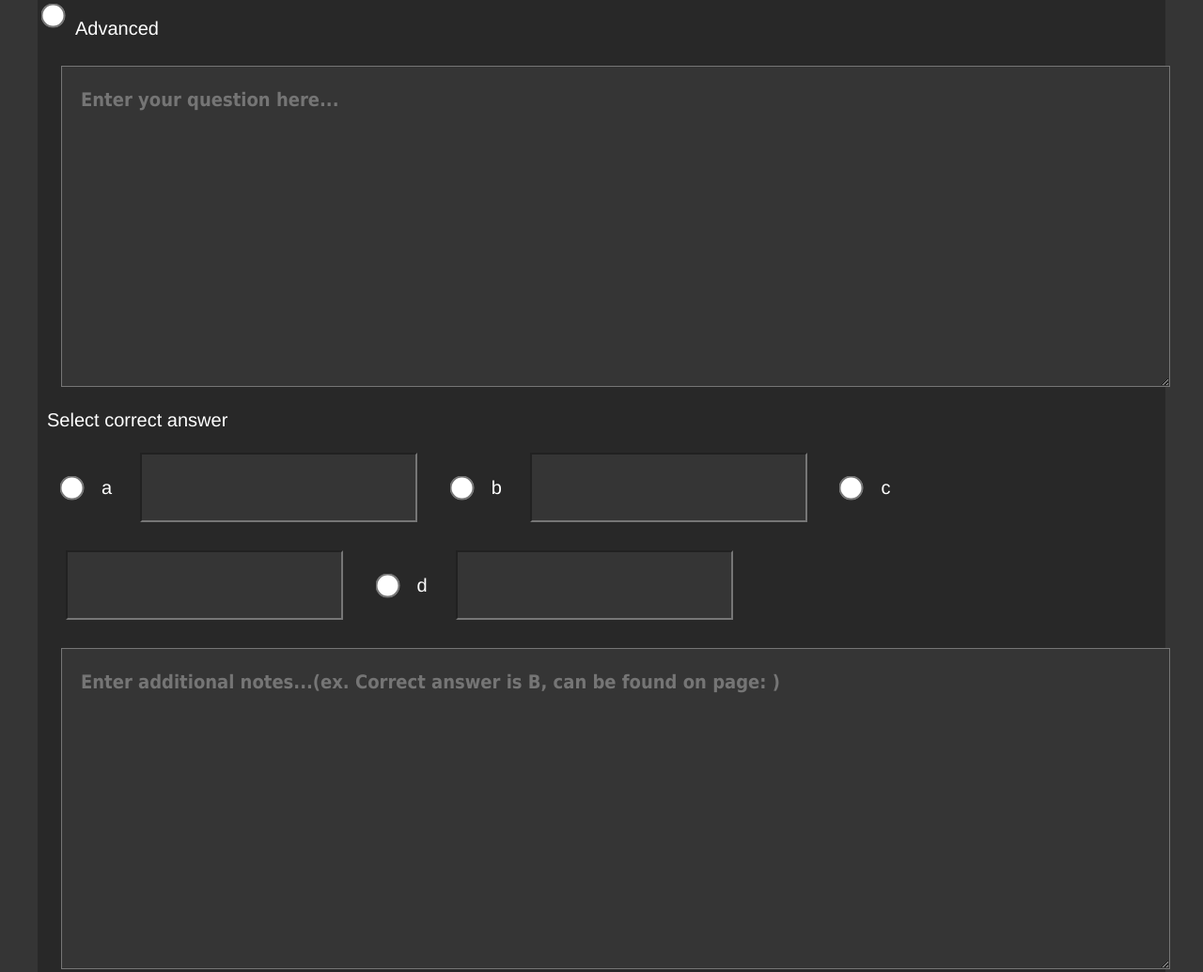
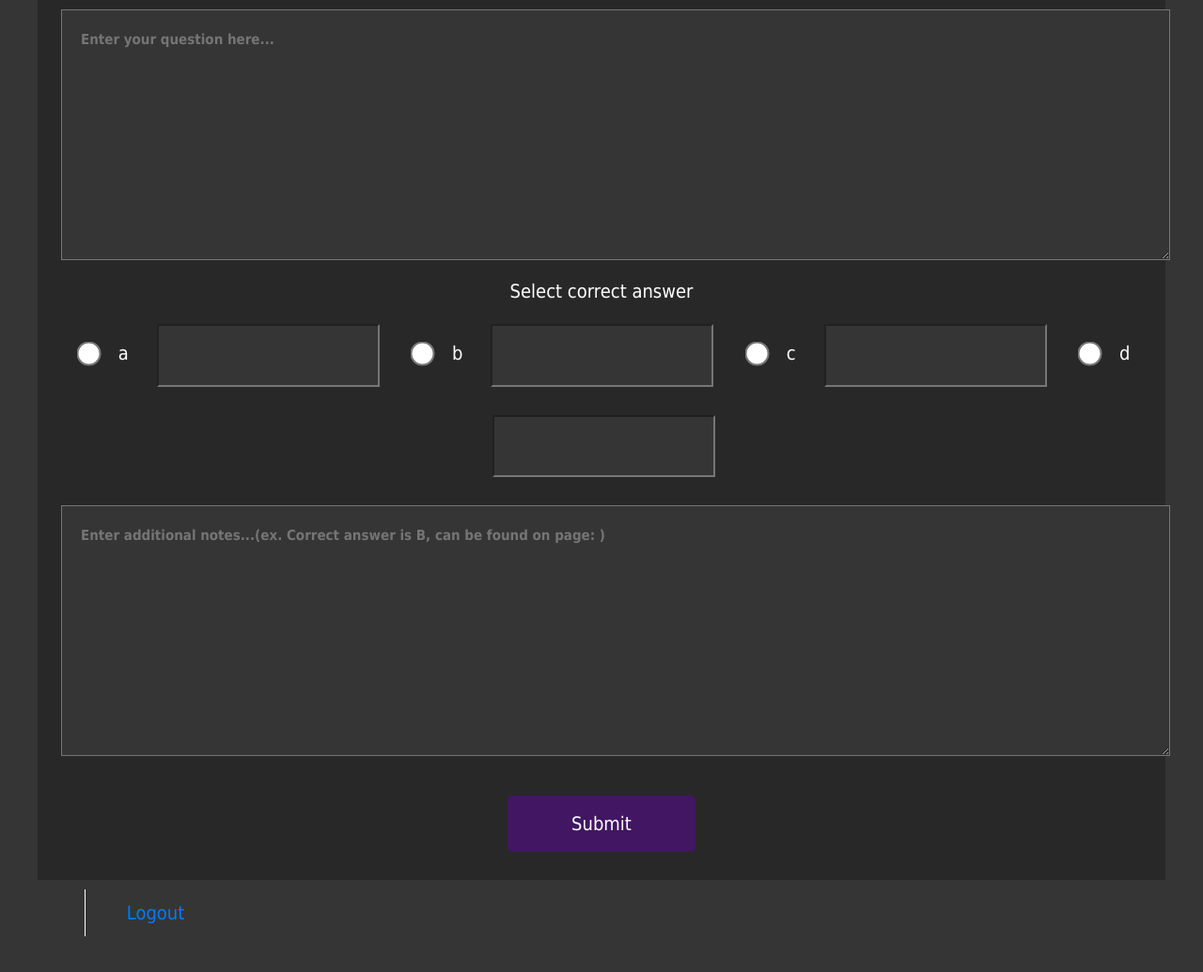
Before and after one commit to waceyts/CS4450AntiBuddies, a website: page public/admin-quiz.html in a window 1280 px wide. Shown: the part 600-1635 px from the top of the page at 94% size. Drawn offline with nearby package versions, Linux system fonts and the light colour scheme; a script that the page names is missing.

Commit message:
created seperate css pages

```diff
--- a/public/panel.css
+++ b/public/panel.css
@@ -1,46 +1,27 @@
-html{
+html {
 
   zoom: 100%;
 }
 
-body{
+body {
     background: #353535;
     padding: 0px;
     margin: 40px;
-	font-family: "Helvetica", "open-sans";
-    font-size: 20px;
+    font-family: "segoe-ui", "open-sans", tahoma, arial;
+    font-size: 15px;
+    align-content: center;
     color: #FFF;
 }
 
-#wsuloginlogo {
-  width: 100px;
-  /*margin-left: auto;
-  margin-right: auto;*/
-  display: block;
-  margin-bottom: 10px;
-}
-
-h1{
-
+ h1 {
   margin-bottom: 30px;
   text-align: center;
   /* text-transform: uppercase; */
   /* font-size: 40px; */
   color: #fff;
 }
-h3{
-  white-space: nowrap;
-  text-align: center;
-  font-size: 75px;
-  margin-bottom: 40px;
-  padding: 30px;
-}
-.row{
-	text-align: center;
-	display: block;
-}
 
-button{
+  button {
   margin-top: 20px;
   background: #421663;
   color: #fff;
@@ -54,10 +35,41 @@ button{
   width:200px;
 
 }
-button:hover{
+
+h3 {
+  margin-bottom: 40px;
+}
+
+button:hover {
   background: #43964D;
   color: #fff;
   cursor: pointer;
+}
+
+.outer
+{
+    width:100%;
+    text-align: center;
+    background: #282828;
+}
+.inner
+{
+    display: inline-block;
+    padding: 10px;
+}
+
+
+.question{
+    font-weight: 600;
+}
+.answers {
+    margin-bottom: 20px;
+    padding: 20px;
+}
+label {
+  padding: 10px;
+ display: inline-block;
+ font-size: 20px;
 }
 
 #submit{
@@ -78,106 +90,61 @@ button:hover{
     -moz-transition: 0.3s;
 }
 #submit:hover{
-  background: #a46ef0;
+   background: #43964D;
   color: #fff;
   cursor: pointer;
-
-}
-.subbtn{
-	text-align: center;
-}
-.outer{
-    width:100%;
-    text-align: left;
-    background: #282828;
 }
 
-.inner{
-    display: inline-block;
-    padding: 10px;
+a {
+  text-decoration: none;
 }
 
-
-.question{
-    font-weight: 600;
-}
-.answers{
-    margin-bottom: 20px;
-    padding: 20px;
-}
-
-
-label{
-  padding: 10px;
- display: inline-block;
- font-size: 20px;
-}
-
-
-
-a{
-  text-decoration: none;
-  color: white;
-}
-a:visited{
-	color: white;
-}
-
-.panel-btn{
+.panel-btn {
     padding: 10px 40px !important;
     color: #DFa801 !important;
 }
-.panel-btn:active{
-    background-color: yellow;
-}
 
-.panel-btn:hover{
-    background-color: #fcfbb0;
-    transition: 0.1s;
-    -webkit-transition: 0.1s;
-    -moz-transition: 0.1s;
-}
-
-.container{
+.container {
     background-color: #353535;
 }
 
-.each-row{
+.each-row {
     padding: 40px;
 }
 
-.header{
+.header {
     color: white;
     padding-top: 1%;
     padding-bottom: 1%;
 }
-input[type='radio']{
+input[type='radio'] {
   transform: scale(2);
   background: #282828;
 }
 
-textarea, input{
+textarea, input {
   background: #353535;
   color: #FFF;
   margin: 15px;
   padding: 20px;
   font-family: "segoe-ui", "open-sans", tahoma, arial;
   font-weight: 700;
+
 }
-textarea{
+textarea {
   width: 100%;
 }
-input{
+input {
   margin-left:20px;
 }
 
 
-hr{
+hr {
     background-color: white;
     padding-top: 1%;
 }
 
-hr.thin{
+hr.thin {
     height: 1px;
     border: 0;
     color: #333;
@@ -185,7 +152,16 @@ hr.thin{
     width: 80%;
 }
 
+.panel-btn:active {
+    background-color: yellow;
+}
 
+.panel-btn:hover {
+    background-color: #fcfbb0;
+    transition: 0.1s;
+    -webkit-transition: 0.1s;
+    -moz-transition: 0.1s;
+}
 
 .nav{
         padding: 10px 0px;
@@ -203,10 +179,10 @@ hr.thin{
           transition: .4s;
           cursor: pointer;
           box-sizing: border-box;
+
          }
 
          .main-menu li:hover .sub-menu{
-
               display: block;
          }
 
@@ -222,6 +198,8 @@ hr.thin{
           box-sizing: border-box;
           border: 5px solid white;
           box-shadow: 1px 1px 1px grey;
+
+
          }
 
          .sub-menu:before{
@@ -243,14 +221,13 @@ hr.thin{
           background: #421663;
          }
      .main-menu>li:hover, .sub-menu>li:hover{
-    background: #a46ef0;
+          background: #43964D;
          }
-
-input[type='checkbox']{
+input[type='checkbox'] {
     width:20px;
     height:20px;
 }
-select{
+select {
   font-family: "segoe-ui", "open-sans", tahoma, arial;
   font-weight: 700;
   color: #fff;
@@ -262,7 +239,7 @@ select{
   height: auto;
 }
 
-#section{
+#section {
   width: auto;
   margin: 30px;
   padding: 30px;
--- /dev/null
+++ b/public/quiz.css
@@ -0,0 +1,271 @@
+html{
+  zoom: 100%;
+}
+
+body{
+    background: #353535;
+    padding: 0px;
+    margin: 40px;
+	font-family: "Helvetica", "open-sans";
+    font-size: 20px;
+    color: #FFF;
+}
+
+#wsuloginlogo {
+  width: 100px;
+  /*margin-left: auto;
+  margin-right: auto;*/
+  display: block;
+  margin-bottom: 10px;
+}
+
+h1{
+
+  margin-bottom: 30px;
+  text-align: center;
+  /* text-transform: uppercase; */
+  /* font-size: 40px; */
+  color: #fff;
+}
+h3{
+  white-space: nowrap;
+  text-align: center;
+  font-size: 75px;
+  margin-bottom: 40px;
+  padding: 30px;
+}
+.row{
+	text-align: center;
+	display: block;
+}
+
+button{
+  margin-top: 20px;
+  background: #421663;
+  color: #fff;
+  border-radius: 5px;
+  padding: 15px;
+  margin-bottom: 5px;
+  display: block;
+  transition: 0.3s;
+  -webkit-transition: 0.3s;
+  -moz-transition: 0.3s;
+  width:200px;
+
+}
+button:hover{
+  background: #43964D;
+  color: #fff;
+  cursor: pointer;
+}
+
+#submit{
+    font-size: 20px;
+    background: #421663;
+    color: #fff;
+    border: 0px;
+    border-radius: 3px;
+    cursor: pointer;
+    margin-bottom: 20px;
+    display: inline-block;
+    background: #421663;
+    color: #fff;
+    border-radius: 5px;
+    padding: 15px;
+    transition: 0.3s;
+    -webkit-transition: 0.3s;
+    -moz-transition: 0.3s;
+}
+#submit:hover{
+  background: #a46ef0;
+  color: #fff;
+  cursor: pointer;
+
+}
+.subbtn{
+	text-align: center;
+}
+.outer{
+    width:100%;
+    text-align: left;
+    background: #282828;
+}
+
+.inner{
+    display: inline-block;
+    padding: 10px;
+}
+
+
+.question{
+    font-weight: 600;
+}
+.answers{
+    margin-bottom: 20px;
+    padding: 20px;
+}
+
+
+label{
+  padding: 10px;
+ display: inline-block;
+ font-size: 20px;
+}
+
+
+
+a{
+  text-decoration: none;
+  color: white;
+}
+a:visited{
+	color: white;
+}
+
+.panel-btn{
+    padding: 10px 40px !important;
+    color: #DFa801 !important;
+}
+.panel-btn:active{
+    background-color: yellow;
+}
+
+.panel-btn:hover{
+    background-color: #fcfbb0;
+    transition: 0.1s;
+    -webkit-transition: 0.1s;
+    -moz-transition: 0.1s;
+}
+
+.container{
+    background-color: #353535;
+}
+
+.each-row{
+    padding: 40px;
+}
+
+.header{
+    color: white;
+    padding-top: 1%;
+    padding-bottom: 1%;
+}
+input[type='radio']{
+  transform: scale(2);
+  background: #282828;
+}
+
+textarea, input{
+  background: #353535;
+  color: #FFF;
+  margin: 15px;
+  padding: 20px;
+  font-family: "segoe-ui", "open-sans", tahoma, arial;
+  font-weight: 700;
+}
+textarea{
+  width: 100%;
+}
+input{
+  margin-left:20px;
+}
+
+
+hr{
+    background-color: white;
+    padding-top: 1%;
+}
+
+hr.thin{
+    height: 1px;
+    border: 0;
+    color: #333;
+    background-color: #333;
+    width: 80%;
+}
+
+
+
+.nav{
+        padding: 10px 0px;
+}
+
+.main-menu>li{
+    display: inline-block;
+    width: 150px;
+    padding: 10px 0px;
+    margin-left: 10px;
+    text-align: center;
+    color: white;
+    font-size: 20px;
+    border-left: 1px solid white;
+    transition: .4s;
+    cursor: pointer;
+    box-sizing: border-box;
+}
+
+.main-menu li:hover .sub-menu{
+
+    display: block;
+}
+
+.sub-menu{
+    display: none;
+    position: absolute;
+    padding: 0px;
+    margin-top: 30px;
+    margin-left: -10px;
+    float: left;
+    width: 300px;
+    text-align: left;
+    box-sizing: border-box;
+    border: 5px solid white;
+    box-shadow: 1px 1px 1px grey;
+}
+
+.sub-menu:before{
+    content:"";
+    width: 0px;
+    height:0px;
+	border-left:20px solid transparent;
+	border-right:20px solid transparent;
+	border-bottom:30px solid white;
+	position: absolute;
+	margin:-30px 0px 0px 60px;
+}
+
+.sub-menu li{
+	list-style-type: none;
+	padding: 10px;
+	color: #000000;
+	font-size: 20px;
+	background: #421663;
+}
+.main-menu>li:hover, .sub-menu>li:hover{
+    background: #a46ef0;
+}
+
+input[type='checkbox']{
+    width:20px;
+    height:20px;
+}
+select{
+  font-family: "segoe-ui", "open-sans", tahoma, arial;
+  font-weight: 700;
+  color: #fff;
+  background: #353535;
+  margin: 30px;
+  padding: 30px;
+  font-size: 15px;
+  width: auto;
+  height: auto;
+}
+
+#section{
+  width: auto;
+  margin: 30px;
+  padding: 30px;
+  font-size: 15px;
+  width: 250px;
+  height: 85px;
+}
```
Also changed, not shown: public/quiz.html (+1 -1 lines). Lines whose indentation alone changed are shown as unchanged.
